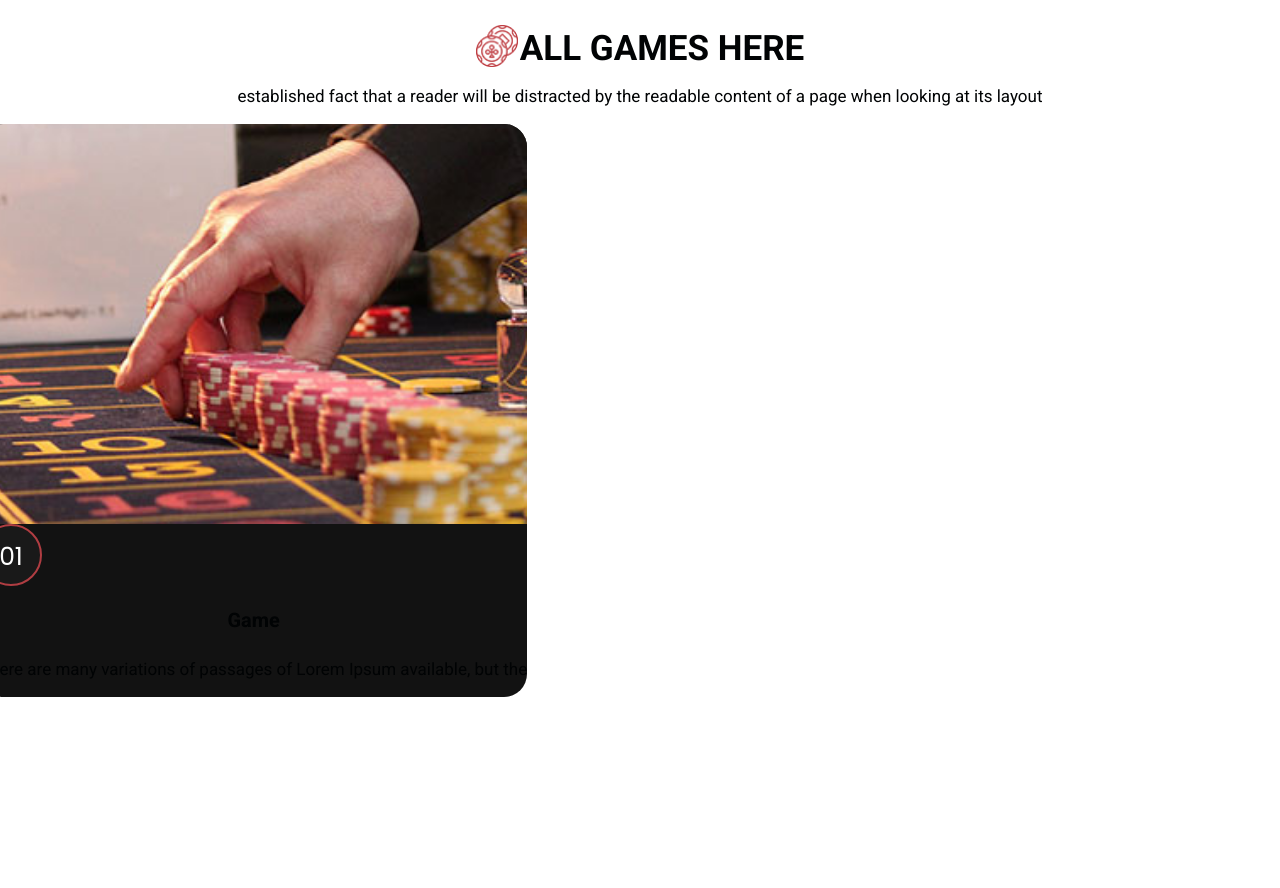
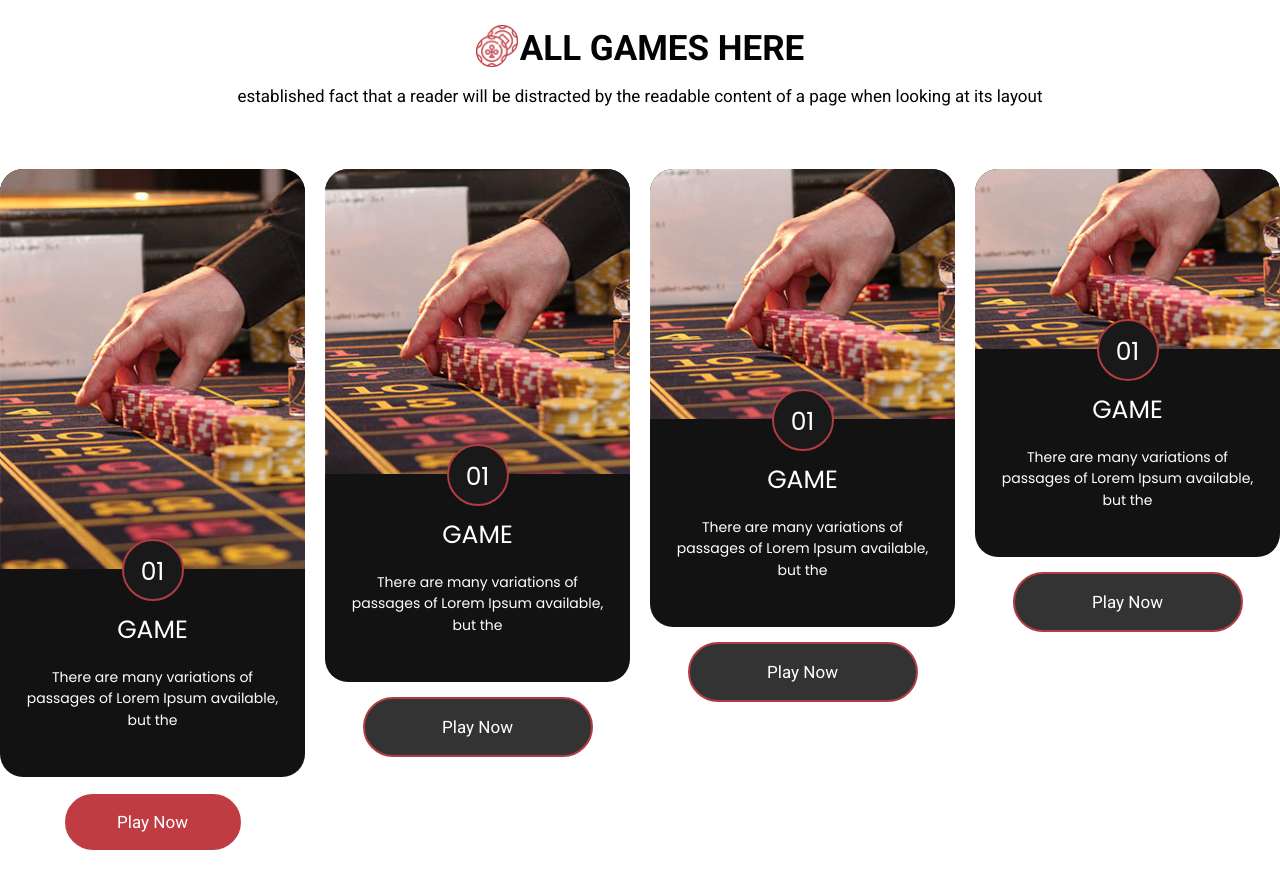
Before and after one commit to MingmarGyalzenSherpa/CasinoWeb, a plain HTML site: page index.html in a window 1280 px wide. Shown: the part 1400-2288 px from the top of the page. Before the commit the page ends 2097 px from the top, so only its background shows below. Drawn offline with Linux system fonts and the light colour scheme.

Commit message:
finished product details

```diff
--- a/index.html
+++ b/index.html
@@ -80,7 +80,63 @@
                                  of Lorem Ipsum available, but the </p>
                         </div>
                     </div>
+
+                    <div class="button-wrap">
+                        <a href="#" class="btn secondary">play now</a>
+                    </div>
+
                 </div>
+                <div class="col">
+                    <div class="product-detail">
+                        <div class="product-image bg-stretch" style="background-image:url('./images/product-img1.jpg') ;">
+
+                        </div>
+                        <div class="product-content">
+                            <div class="product-code">01</div>
+                            <h3>Game</h3>
+                            <p>There are many variations of passages
+                                 of Lorem Ipsum available, but the </p>
+                        </div>
+                    </div>
+
+                    <div class="button-wrap">
+                        <a href="#" class="btn primary">play now</a>
+                    </div>
+
+                </div>
+                <div class="col">
+                    <div class="product-detail">
+                        <div class="product-image bg-stretch" style="background-image:url('./images/product-img1.jpg') ;">
+
+                        </div>
+                        <div class="product-content">
+                            <div class="product-code">01</div>
+                            <h3>Game</h3>
+                            <p>There are many variations of passages
+                                 of Lorem Ipsum available, but the </p>
+                        </div>
+                    </div>
+                    <div class="button-wrap">
+                        <a href="#" class="btn primary">play now</a>
+                    </div>
+                </div>
+                <div class="col">
+                    <div class="product-detail">
+                        <div class="product-image bg-stretch" style="background-image:url('./images/product-img1.jpg') ;">
+
+                        </div>
+                        <div class="product-content">
+                            <div class="product-code">01</div>
+                            <h3>Game</h3>
+                            <p>There are many variations of passages
+                                 of Lorem Ipsum available, but the </p>
+                        </div>
+                    </div>
+                    <div class="button-wrap">
+                        <a href="#" class="btn primary">play now</a>
+                    </div>
+                </div>
+
             </div>
         </div>
     </section>
--- a/style.css
+++ b/style.css
@@ -157,6 +157,14 @@ h2{
     margin: 0 0 45px;
 }
 
+h3{
+    font-size: 25px;
+    line-height: 1.3;
+    font-weight: 400;
+    text-transform: uppercase;
+    margin:0 0 15px;
+}
+
 .style{
     position: relative;
     padding-left:44px;
@@ -196,8 +204,14 @@ h2{
     width:41.66%;
 }
 
+.four-columns{
+    margin:0 -10px;
+}
+
 .four-columns .col{
     width:auto;
+    flex:1;
+    padding:0 10px;
 }
 
 
@@ -238,15 +252,42 @@ h2{
     top:-6px;
 }
 
+.products-part .four-columns{
+    padding:45px 0;
+}
+
+
 .product-detail{
     background-color: #121212;
+    color:white;
     border-radius: 23px;
     overflow: hidden;
+    font-family: 'Poppins', sans-serif;
 }
 
-.product-detail .product-image{
+
+
+.products-part .col .product-image{
     height:400px;
     position: relative;
+}
+
+.products-part .col:nth-child(2) .product-image{
+    height:305px;
+}
+
+.products-part .col:nth-child(3) .product-image{
+    height:250px;
+}
+
+.products-part .col:last-child .product-image{
+    height:180px;
+}
+
+.product-content{
+    padding: 0 20px 30px;
+    font-size: 14px;
+    line-height:1.57;
 }
 
 .product-code{
@@ -256,7 +297,7 @@ h2{
     color: #fff;
     border:2px solid #b03d42;
     background-color: #191919;
-    font-family: 'Poppins', sans-serif;
+
     font-size: 25px;
     /* display: flex;
     flex-wrap: wrap;
@@ -264,4 +305,24 @@ h2{
     justify-content: center; */
     line-height: 62px;
     text-align: center;
+    margin: -30px auto 13px;
+    position: relative;
+    z-index: 9;
 }
+
+.product-detail h3{
+    margin-bottom: 20px;
+}
+
+.products-part .button-wrap{
+    padding:15px 0;
+}
+
+.products-part .btn{
+    text-transform: capitalize;
+}
+
+.products-part .btn.primary{
+    border-color: #b03d42;
+
+}
```
